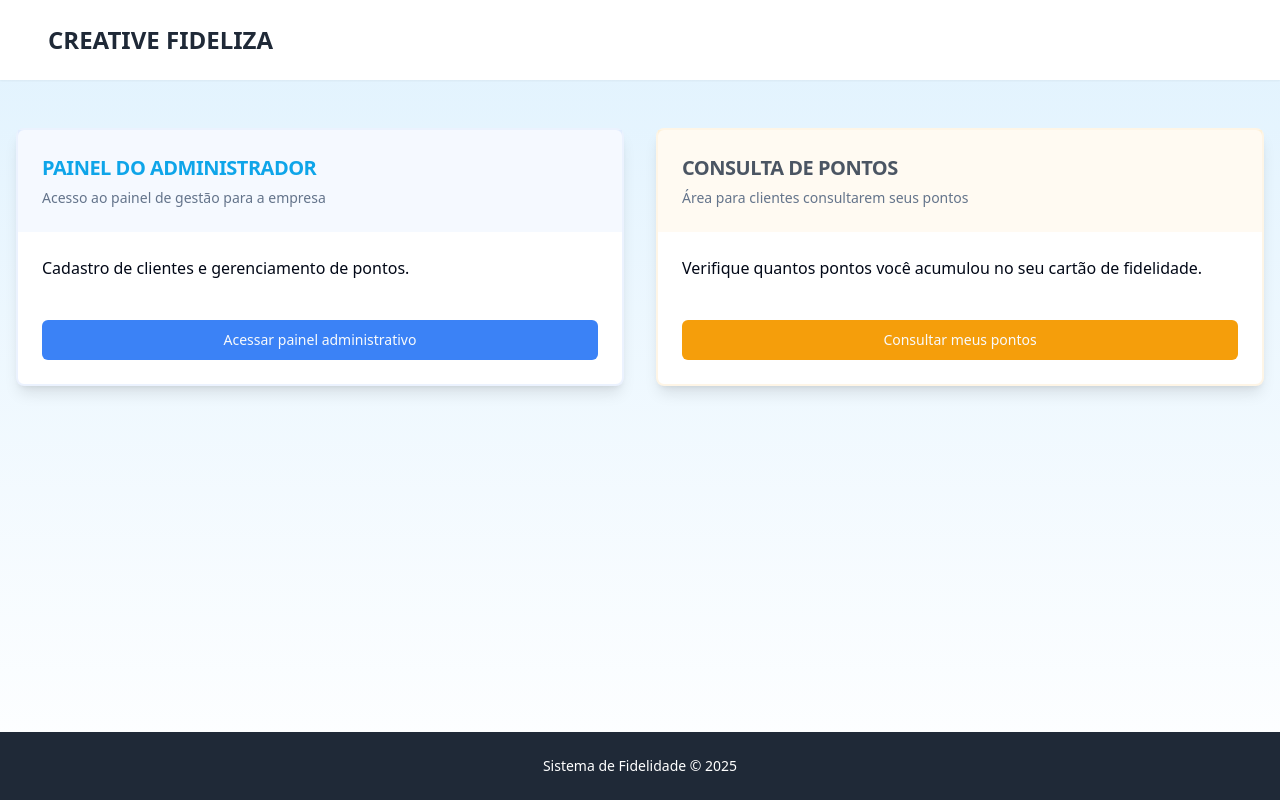
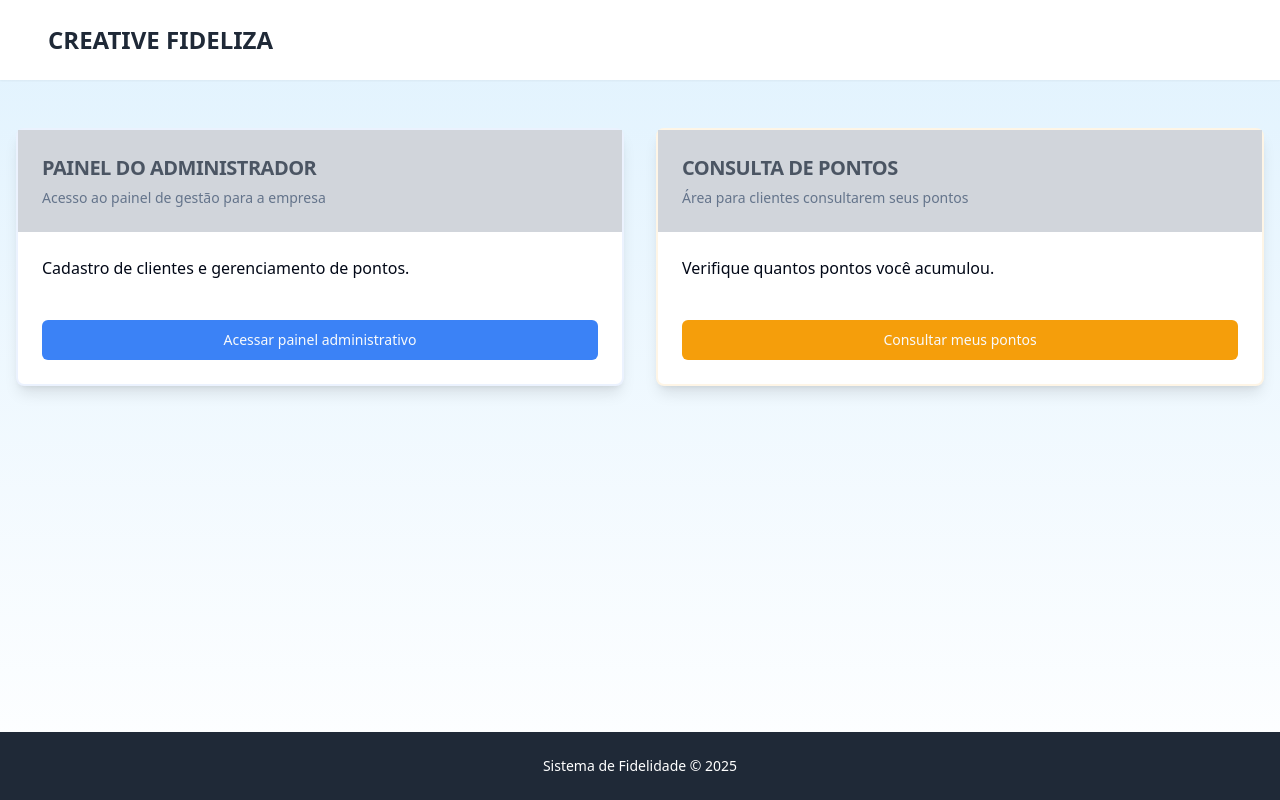
Before and after one commit to KarlaTeshima/creativefideliza, a React (Vite) app: page / in a window 1280 px wide. Built offline with nearby package versions, Linux system fonts and the light colour scheme.

Commit message:
Visual edit in Lovable
Edited UI in Lovable

```diff
--- a/src/pages/Index.tsx
+++ b/src/pages/Index.tsx
@@ -13,8 +13,8 @@ const Index = () => {
       <main className="flex-1 container max-w-7xl mx-auto py-12 px-4">
         <div className="grid gap-8 md:grid-cols-2 lg:grid-cols-2">
           <Card className="border-2 border-brand-primary/10 shadow-lg transition-all hover:shadow-xl">
-            <CardHeader className="bg-brand-primary/5">
-              <CardTitle className="text-xl text-sky-500">PAINEL DO ADMINISTRADOR</CardTitle>
+            <CardHeader className="bg-gray-300">
+              <CardTitle className="text-xl text-gray-600">PAINEL DO ADMINISTRADOR</CardTitle>
               <CardDescription>Acesso ao painel de gestão para a empresa</CardDescription>
             </CardHeader>
             <CardContent className="pt-6">
@@ -28,12 +28,12 @@ const Index = () => {
           </Card>
 
           <Card className="border-2 border-brand-accent/10 shadow-lg transition-all hover:shadow-xl">
-            <CardHeader className="bg-brand-accent/5">
+            <CardHeader className="bg-gray-300">
               <CardTitle className="text-xl text-gray-600">CONSULTA DE PONTOS</CardTitle>
               <CardDescription>Área para clientes consultarem seus pontos</CardDescription>
             </CardHeader>
             <CardContent className="pt-6">
-              <p>Verifique quantos pontos você acumulou no seu cartão de fidelidade.</p>
+              <p>Verifique quantos pontos você acumulou.</p>
             </CardContent>
             <CardFooter>
               <Button asChild className="w-full mt-4 bg-brand-accent hover:bg-brand-accent/90">
```
